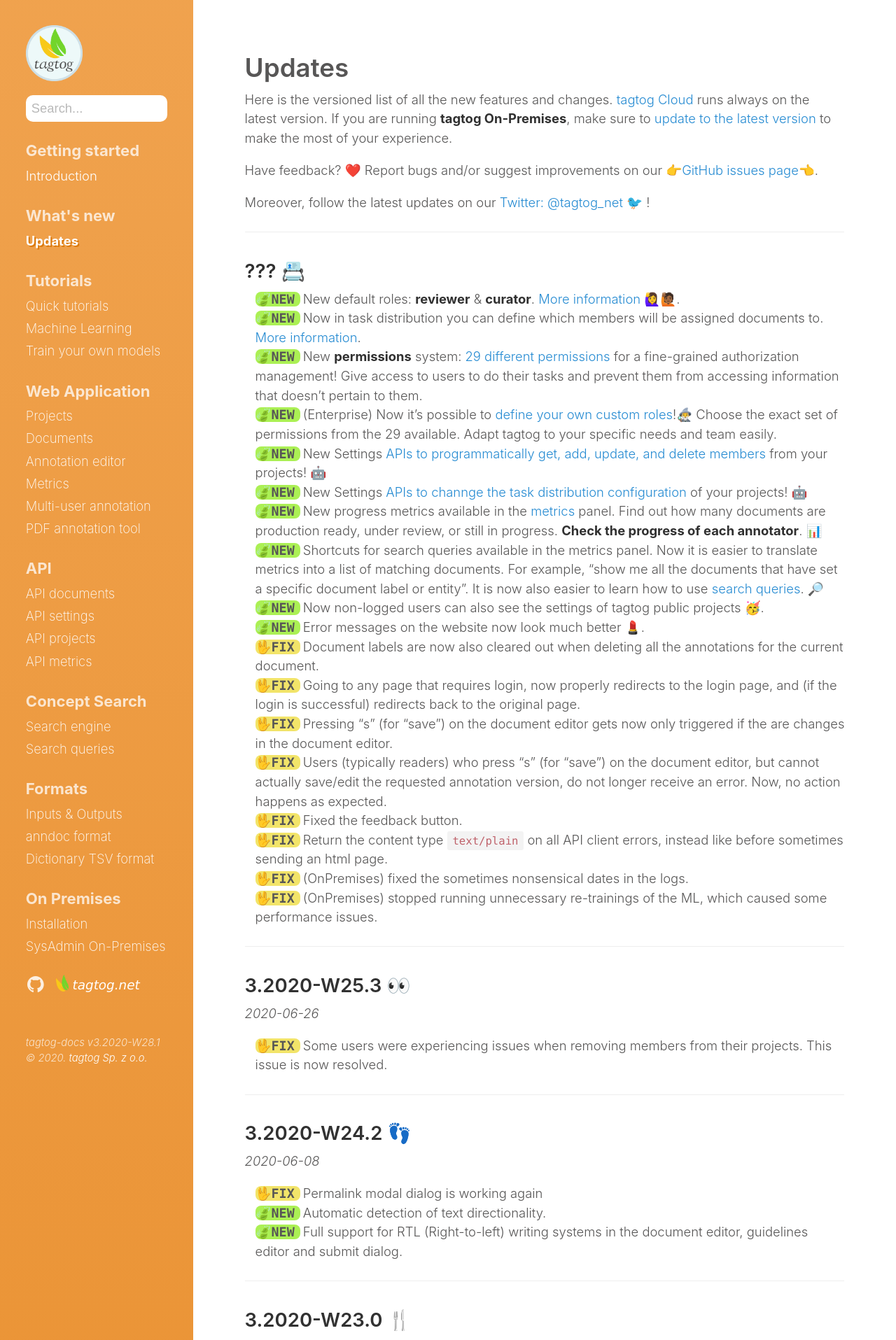
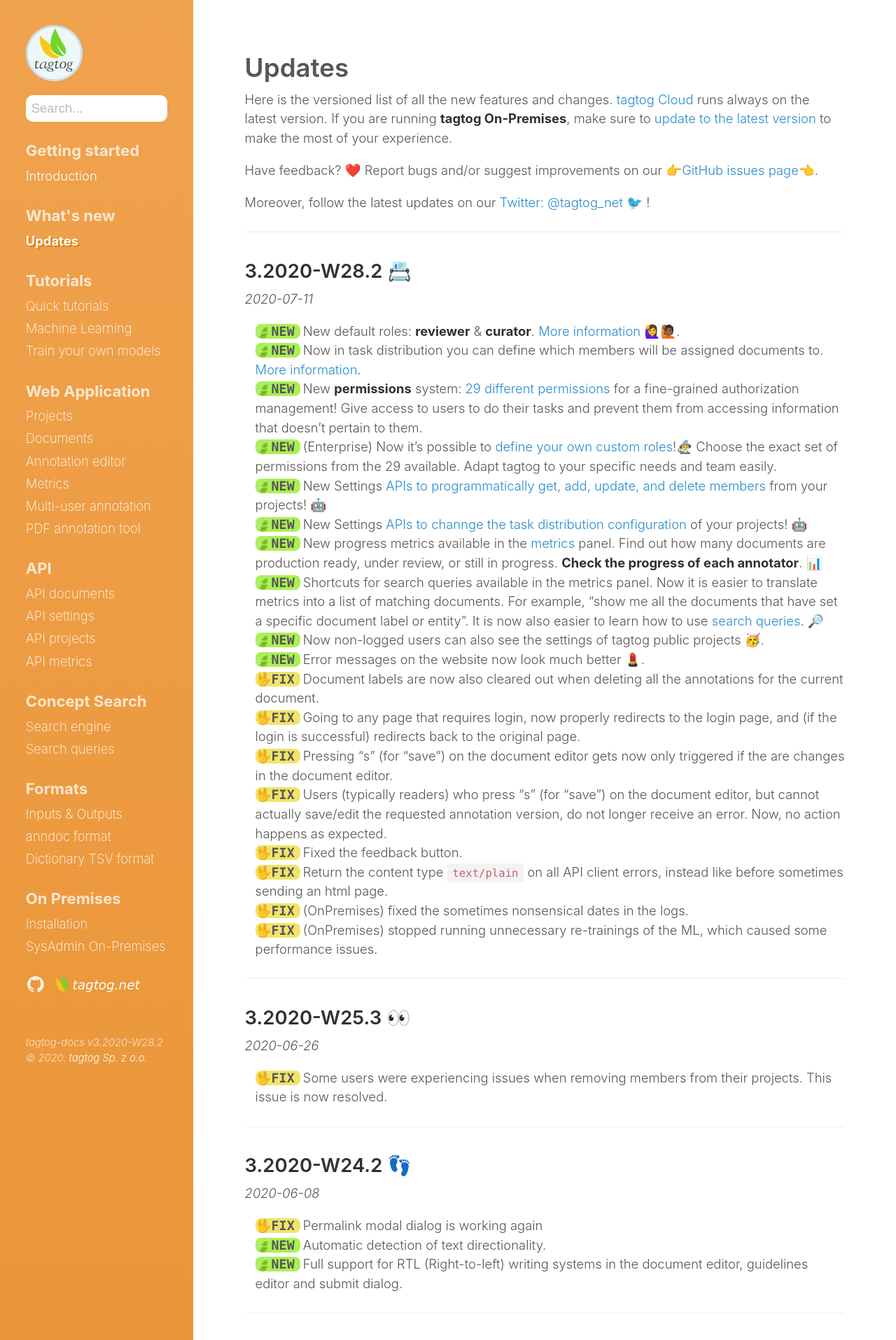
Before and after one commit to tagtogorg/tagtog-doc, a Jekyll site: the page built from updates.md, in a window 1280 px wide. Shown: the top 1915 px of the page at 70% size. Built offline with Jekyll 4.4.1, drawn with Linux system fonts in a browser that asks for light colours; nearby versions of some CDN libraries; emoji names are drawn with the system emoji font; some of the changed text lies outside the part shown.

Commit message:
Bump version: 3.2020-W28.2 📇

```diff
--- a/_config.yml
+++ b/_config.yml
@@ -71,7 +71,7 @@ plugins:
   - jemoji
 
 # Custom vars
-version: 3.2020-W28.1
+version: 3.2020-W28.2
 sidebar_home_link: true
 search_page: false
 # sidebar_blog_link:  '/blog'   # By default, your home page is your blog
--- a/updates.md
+++ b/updates.md
@@ -14,7 +14,8 @@ Moreover, follow the latest updates on our [Twitter: @tagtog_net 🐦](https://t
 
 ---
 
-## ??? 📇
+## 3.2020-W28.2 📇
+_2020-07-11_
 
 <ul class="updates">
   <li class="new"><span markdown="1">New default roles: **reviewer** & **curator**. [More information](collaboration.html#roles) 🙋‍♀️🙋🏾.</span></li>
```
Also changed, not shown: 1 other file.
